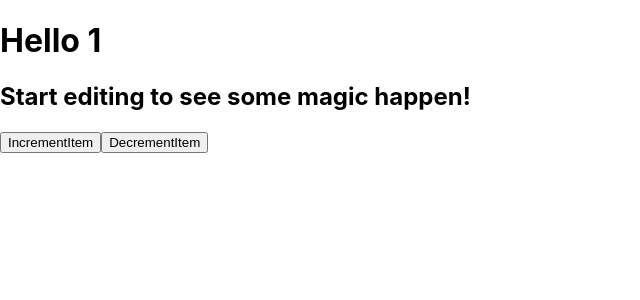
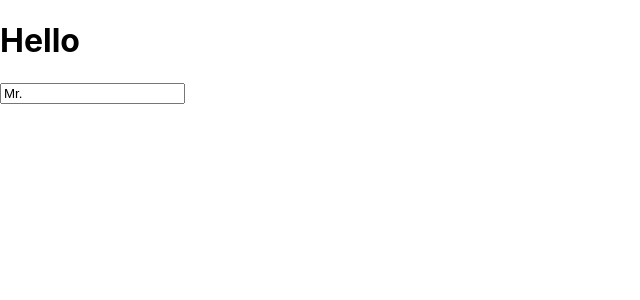
Before and after one commit to drow724/React_Hooks, a React (Create React App) app in the folder react_hooks/: page / in a window 1280 px wide. Shown: the top 300 px of the page, without its empty margins (0-640 px from the left). Built offline with nearby package versions, Linux system fonts and the light colour scheme.

Commit message:
useInput

```diff
--- a/react_hooks/src/App.js
+++ b/react_hooks/src/App.js
@@ -1,51 +1,21 @@
 import React, { useState } from "react";
 
+const useInput = (initialValue) => {
+  const [value, setValue] = useState(initialValue);
+  const onChange = (event) => {
+    console.log(event.target);
+  };
+  return { value };
+};
+
 const App = () => {
-  const [item, setItem] = useState(1);
-  const incrementItem = () => setItem(item + 1);
-  const decrementItem = () => setItem(item - 1);
-
+  const name = useInput("Mr.");
   return (
     <div className="App">
-      <h1>Hello {item}</h1>
-      <h2>Start editing to see some magic happen!</h2>
-      <button onClick={incrementItem}>IncrementItem</button>
-      <button onClick={decrementItem}>DecrementItem</button>
+      <h1>Hello</h1>
+      <input placeholder="Name" {...name} />
     </div>
   );
 };
 
-class AppUgly extends React.Component {
-  state = {
-    item: 1
-  };
-  incrementItem = () => {
-    this.setState((state) => {
-      return {
-        item: state.item + 1
-      };
-    });
-  };
-
-  decrementItem = () => {
-    this.setState((state) => {
-      return {
-        item: state.item - 1
-      };
-    });
-  };
-
-  render() {
-    const { item } = this.state;
-    return (
-      <div className="App">
-        <h1>Hello {item}</h1>
-        <h2>Start editing to see some magic happen!</h2>
-        <button onClick={this.incrementItem}>IncrementItem</button>
-        <button onClick={this.decrementItem}>DecrementItem</button>
-      </div>
-    );
-  }
-}
-
-export default AppUgly;
+export default App;
```
